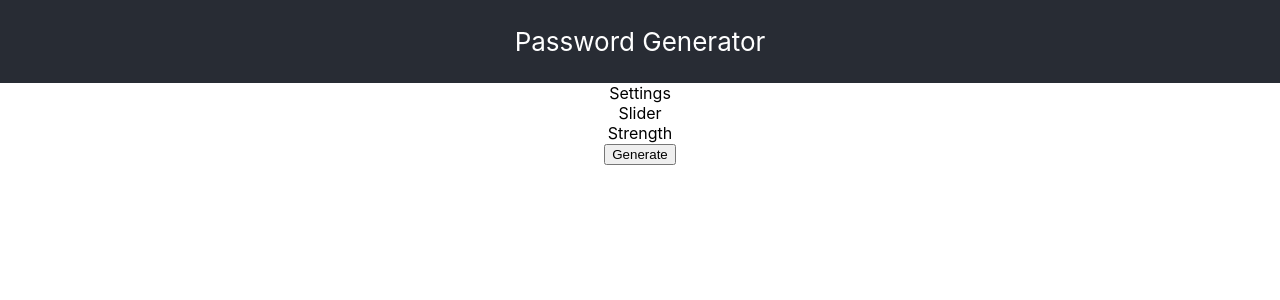
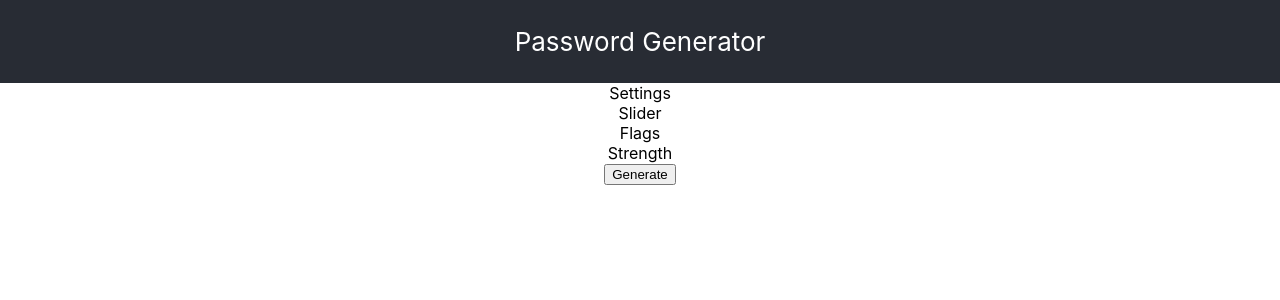
Before and after one commit to kaiuliia/password-generator, a React (Create React App) app: page / in a window 1280 px wide. Shown: the top 300 px of the page. Built offline with nearby package versions, Linux system fonts and the light colour scheme.

Commit message:
created flags component

```diff
--- a/src/Components/settings/flags.js
+++ b/src/Components/settings/flags.js
@@ -0,0 +1,9 @@
+import React from "react";
+// import { useSelector } from "react-redux";
+
+
+export const Flags = () => {
+    return (
+        <div className="flags-container">Flags</div>
+    )
+};
--- a/src/Components/settings/settings.js
+++ b/src/Components/settings/settings.js
@@ -1,6 +1,7 @@
 import React from "react";
 import {Strength} from "./strength";
 import {Slider} from "./slider";
+import {Flags} from "./flags";
 // import { useSelector } from "react-redux";
 
 
@@ -9,6 +10,7 @@ export const Settings = () => {
         <div className="settings-container">
             Settings
             <Slider />
+            <Flags />
             <Strength />
            </div>
     )
```
